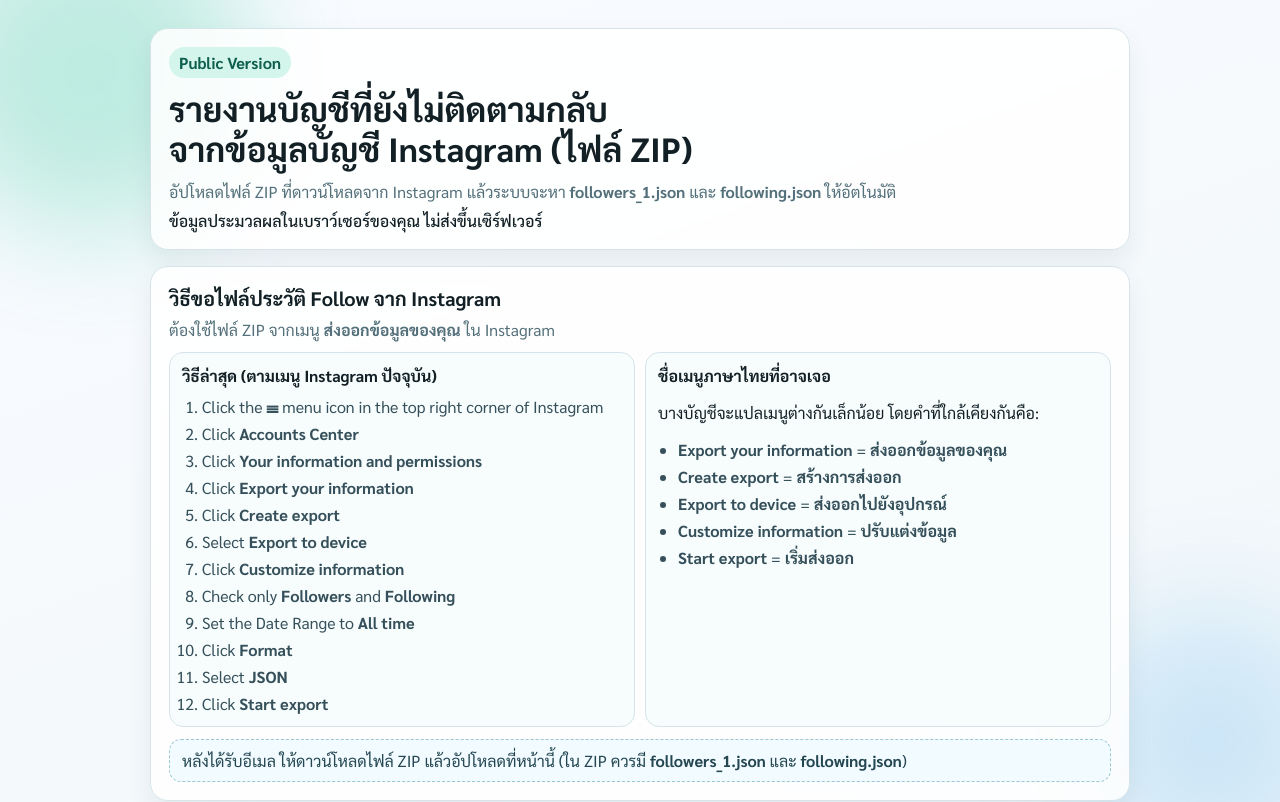
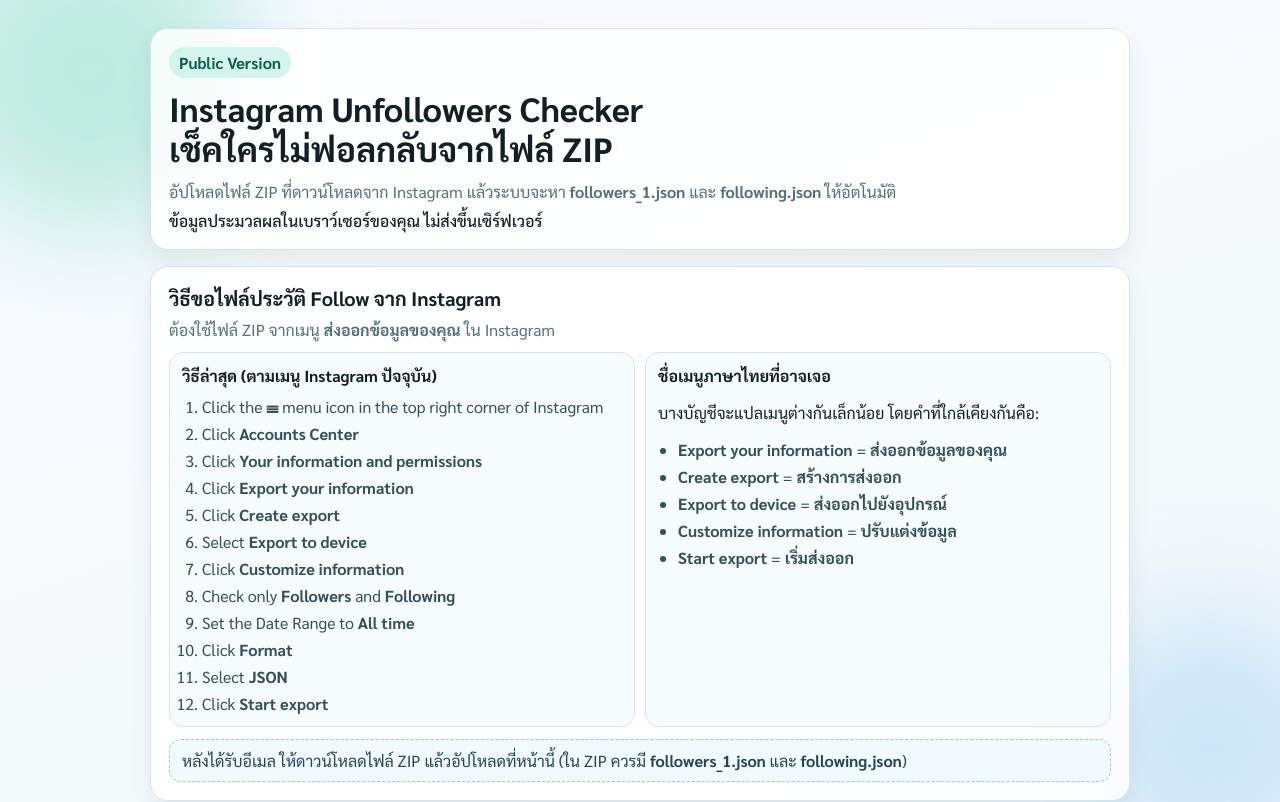
Before and after one commit to Sutee-Seesing/instagram-follow-manager-public, a plain HTML site: page index.html in a window 1280 px wide. Shown: the top 802 px of the page. Drawn offline with nearby package versions, Linux system fonts and the light colour scheme.

Commit message:
Use simple searchable title and heading

```diff
--- a/index.html
+++ b/index.html
@@ -3,7 +3,7 @@
 <head>
   <meta charset="UTF-8" />
   <meta name="viewport" content="width=device-width, initial-scale=1.0" />
-  <title>Instagram Follow Audit - รายงานบัญชีที่ยังไม่ติดตามกลับ</title>
+  <title>Instagram Unfollowers Checker | เช็คใครไม่ฟอลกลับ</title>
   <link rel="preconnect" href="https://fonts.googleapis.com" />
   <link rel="preconnect" href="https://fonts.gstatic.com" crossorigin />
   <link href="https://fonts.googleapis.com/css2?family=Sarabun:wght@400;500;700;800&display=swap" rel="stylesheet" />
@@ -16,7 +16,7 @@
   <main class="container">
     <section class="hero card">
       <p class="badge">Public Version</p>
-      <h1>รายงานบัญชีที่ยังไม่ติดตามกลับ<br />จากข้อมูลบัญชี Instagram (ไฟล์ ZIP)</h1>
+      <h1>Instagram Unfollowers Checker<br />เช็คใครไม่ฟอลกลับจากไฟล์ ZIP</h1>
       <p class="subtitle">
         อัปโหลดไฟล์ ZIP ที่ดาวน์โหลดจาก Instagram แล้วระบบจะหา
         <strong>followers_1.json</strong> และ <strong>following.json</strong> ให้อัตโนมัติ
```
